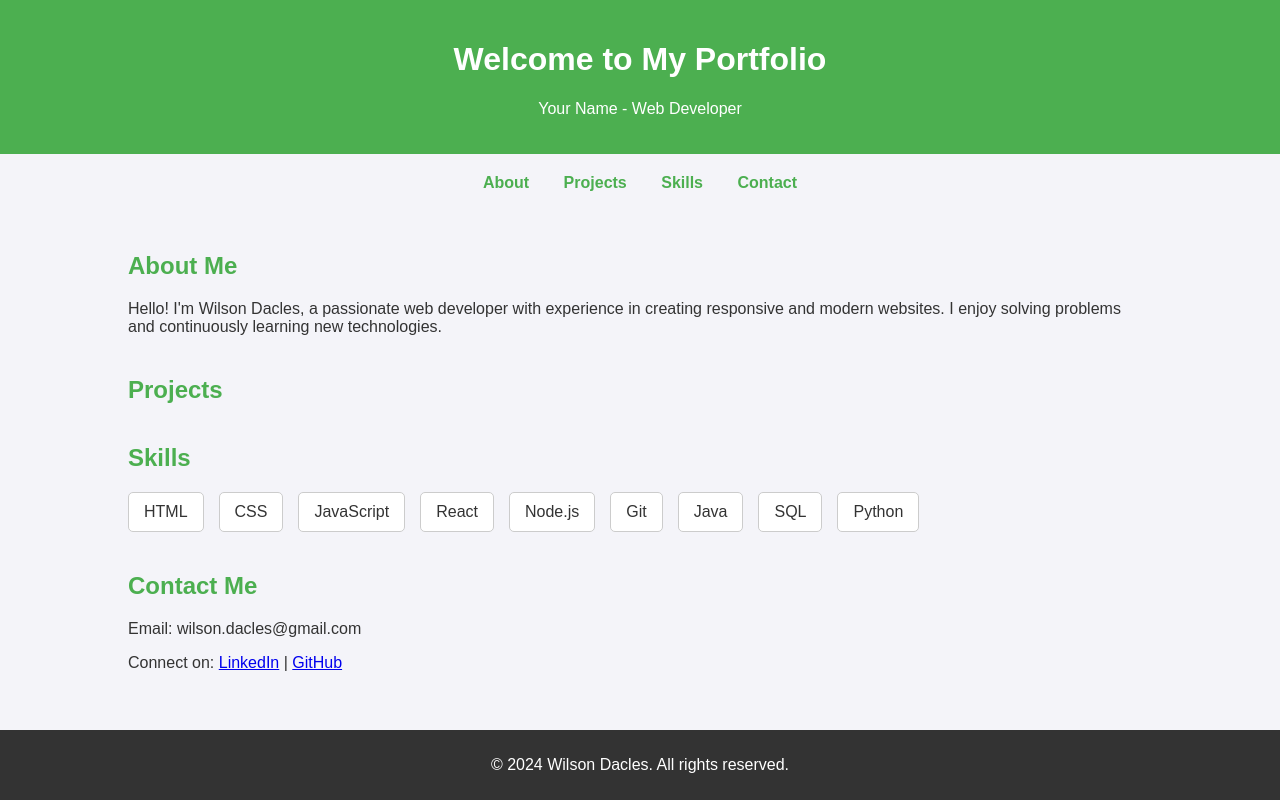
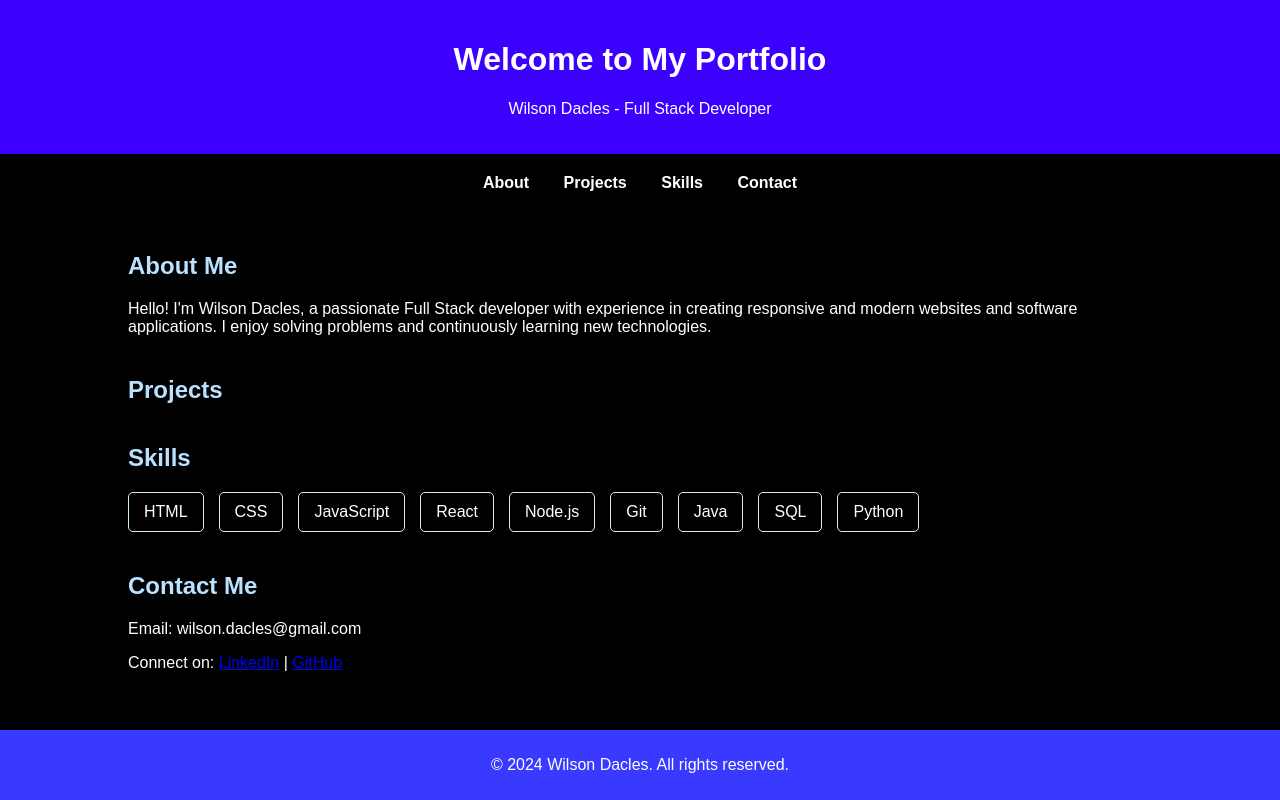
Before and after one commit to isonn2195/isonn2195.github.io, a plain HTML site: page index.html in a window 1280 px wide. Drawn offline with Linux system fonts and the light colour scheme.

Commit message:
Change Color

```diff
--- a/index.html
+++ b/index.html
@@ -10,12 +10,12 @@
             font-family: Arial, sans-serif;
             margin: 0;
             padding: 0;
-            background-color: #f4f4f9;
-            color: #333;
+            background-color: #000000;
+            color: #ffffff;
         }
         header {
-            background-color: #4CAF50;
-            color: white;
+            background-color: #3c00ff;
+            color: rgb(255, 255, 255);
             padding: 20px 10px;
             text-align: center;
         }
@@ -26,11 +26,11 @@
         nav a {
             margin: 0 15px;
             text-decoration: none;
-            color: #4CAF50;
+            color: #ffffff;
             font-weight: bold;
         }
         nav a:hover {
-            color: #333;
+            color: #ffffff;
         }
         .container {
             width: 80%;
@@ -41,7 +41,7 @@
             margin-bottom: 40px;
         }
         .section h2 {
-            color: #4CAF50;
+            color: #bae2ff;
         }
         .skills {
             display: flex;
@@ -49,14 +49,14 @@
             gap: 15px;
         }
         .skill {
-            background-color: #fff;
+            background-color: #000000;
             padding: 10px 15px;
-            border: 1px solid #ccc;
+            border: 1px solid #d7eeff;
             border-radius: 5px;
         }
         footer {
-            background-color: #333;
-            color: white;
+            background-color: #3939ff;
+            color: rgb(255, 255, 255);
             text-align: center;
             padding: 10px 0;
             position: fixed;
@@ -69,7 +69,7 @@
 <body>
     <header>
         <h1>Welcome to My Portfolio</h1>
-        <p>Your Name - Web Developer</p>
+        <p>Wilson Dacles - Full Stack Developer</p>
     </header>
 
     <nav>
@@ -83,7 +83,7 @@
         <div id="about" class="section">
             <h2>About Me</h2>
             <p>
-                Hello! I'm Wilson Dacles, a passionate web developer with experience in creating responsive and modern websites.
+                Hello! I'm Wilson Dacles, a passionate Full Stack developer with experience in creating responsive and modern websites and software applications.
                 I enjoy solving problems and continuously learning new technologies.
             </p>
         </div>
```
